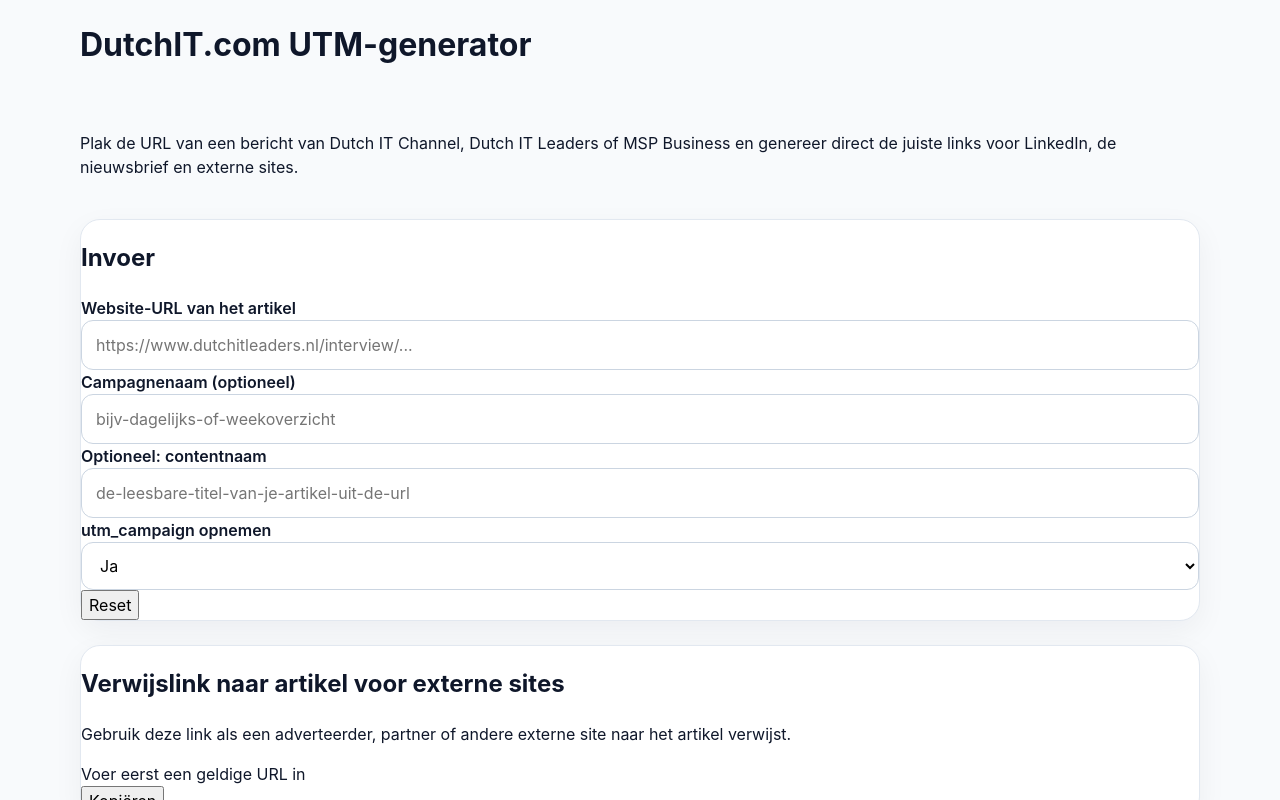
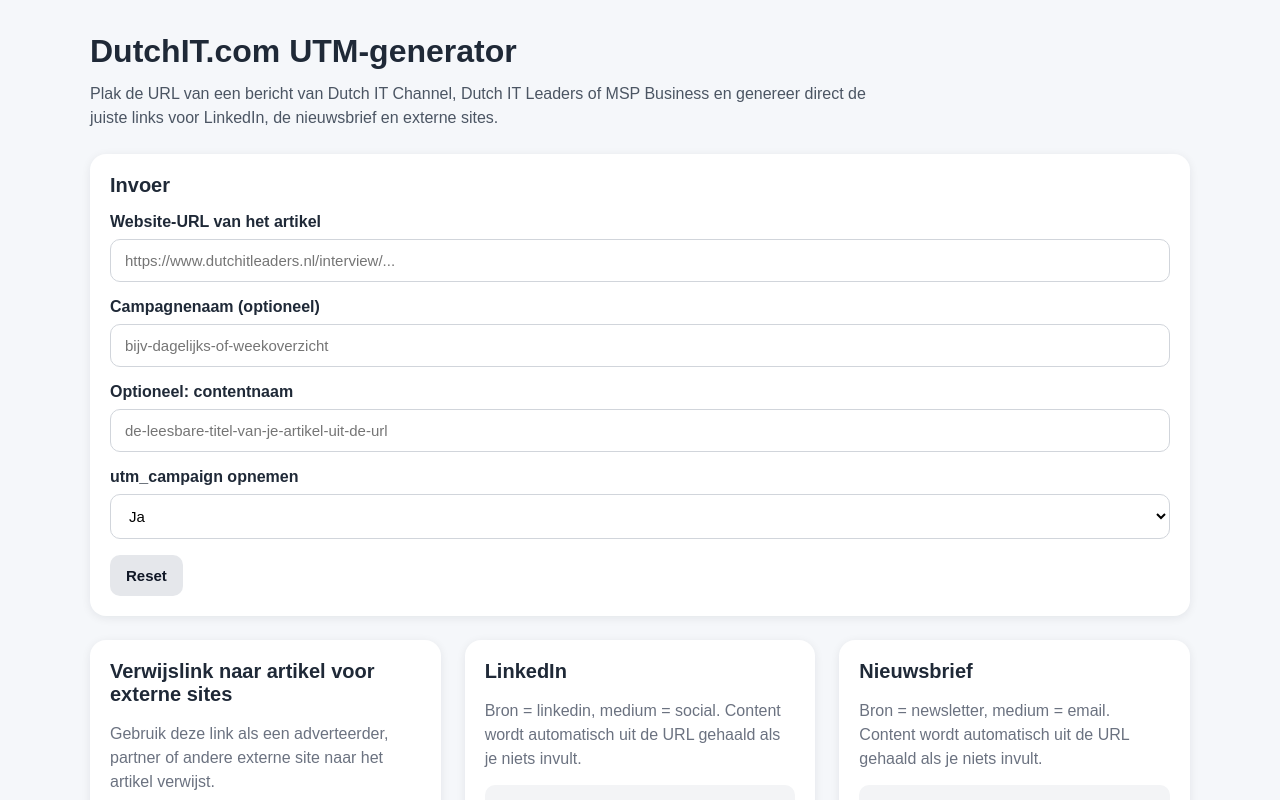
Before and after one commit to drkwbr-GH/UTM-code, a React (Vite) app: page / in a window 1280 px wide. Shown: the top 800 px of the page. Built offline with nearby package versions, Linux system fonts and the light colour scheme.

Commit message:
Update styles.css

```diff
--- a/src/styles.css
+++ b/src/styles.css
@@ -1,175 +1,137 @@
-:root {
-  font-family: Inter, ui-sans-serif, system-ui, -apple-system, BlinkMacSystemFont, "Segoe UI", sans-serif;
-  color: #0f172a;
-  background: #f8fafc;
-  line-height: 1.5;
-  font-weight: 400;
-}
-
 * {
   box-sizing: border-box;
 }
 
 body {
   margin: 0;
-  min-width: 320px;
-  min-height: 100vh;
-  background: #f8fafc;
+  font-family: Arial, sans-serif;
+  background: #f5f7fa;
+  color: #1f2937;
 }
 
-button,
-input,
-select {
-  font: inherit;
-}
-
-.page {
+.app {
+  min-height: 100vh;
   padding: 32px 20px;
 }
 
 .container {
-  max-width: 1120px;
+  max-width: 1100px;
   margin: 0 auto;
-  display: grid;
-  gap: 24px;
+}
+
+h1 {
+  margin: 0 0 12px;
+  font-size: 32px;
+  line-height: 1.2;
+}
+
+.intro {
+  margin: 0 0 24px;
+  max-width: 800px;
+  color: #4b5563;
+  line-height: 1.5;
 }
 
 .card {
   background: #ffffff;
-  border: 1px solid #e2e8f0;
-  border-radius: 20px;
-  box-shadow: 0 10px 30px rgba(15, 23, 42, 0.05);
+  border-radius: 16px;
+  padding: 20px;
+  box-shadow: 0 2px 10px rgba(15, 23, 42, 0.08);
+  margin-bottom: 24px;
 }
 
-.hero,
-.form-card,
-.notes-card,
-.output-card {
-  padding: 24px;
-}
-
-.hero h1 {
-  margin: 0 0 8px;
-  font-size: 2rem;
-  line-height: 1.1;
-}
-
-.hero p,
-.muted,
-.notes-card li {
-  color: #475569;
-}
-
-.form-card h2,
-.notes-card h2,
-.output-card h2 {
-  margin: 0 0 16px;
-  font-size: 1.125rem;
-}
-
-.form-grid {
-  display: grid;
-  grid-template-columns: repeat(2, minmax(0, 1fr));
-  gap: 20px;
-}
-
-.field {
-  display: grid;
-  gap: 8px;
-}
-
-.field-wide {
-  grid-column: 1 / -1;
+.card h2 {
+  margin-top: 0;
+  margin-bottom: 16px;
+  font-size: 20px;
 }
 
 label {
+  display: block;
+  margin-bottom: 8px;
   font-weight: 600;
 }
 
 input,
 select {
   width: 100%;
-  border: 1px solid #cbd5e1;
-  border-radius: 12px;
   padding: 12px 14px;
+  margin-bottom: 16px;
+  border: 1px solid #d1d5db;
+  border-radius: 10px;
   background: #fff;
+  font-size: 15px;
 }
 
 input:focus,
 select:focus {
-  outline: 2px solid #94a3b8;
-  outline-offset: 1px;
+  outline: none;
+  border-color: #2563eb;
+  box-shadow: 0 0 0 3px rgba(37, 99, 235, 0.12);
 }
 
-.actions {
-  align-self: end;
+button {
+  appearance: none;
+  border: 0;
+  border-radius: 10px;
+  padding: 12px 16px;
+  font-size: 15px;
+  font-weight: 600;
+  background: #2563eb;
+  color: white;
+  cursor: pointer;
 }
 
-.button {
-  border: 0;
-  border-radius: 14px;
-  padding: 12px 16px;
-  background: #0f172a;
-  color: #fff;
-  cursor: pointer;
-  min-width: 120px;
+button:hover {
+  background: #1d4ed8;
 }
 
-.button:hover {
-  opacity: 0.94;
+button.secondary {
+  background: #e5e7eb;
+  color: #111827;
 }
 
-.button:disabled {
-  cursor: not-allowed;
-  opacity: 0.45;
+button.secondary:hover {
+  background: #d1d5db;
 }
 
-.button-secondary {
-  background: #e2e8f0;
-  color: #0f172a;
+.grid {
+  display: grid;
+  grid-template-columns: 1fr;
+  gap: 24px;
+  margin-bottom: 24px;
 }
 
-.output-grid {
-  display: grid;
-  grid-template-columns: repeat(3, minmax(0, 1fr));
-  gap: 24px;
+.output {
+  min-height: 110px;
+  padding: 14px;
+  margin-bottom: 16px;
+  background: #f3f4f6;
+  border-radius: 10px;
+  word-break: break-word;
+  line-height: 1.45;
+  color: #111827;
 }
 
-.output-box {
-  min-height: 128px;
-  margin: 16px 0;
-  padding: 14px;
-  border-radius: 14px;
-  background: #f1f5f9;
-  color: #1e293b;
-  word-break: break-all;
-  white-space: pre-wrap;
+.small {
+  margin-top: 0;
+  margin-bottom: 14px;
+  color: #6b7280;
+  line-height: 1.5;
 }
 
-.notes-card ul {
+ul {
   margin: 0;
   padding-left: 20px;
 }
 
-@media (max-width: 900px) {
-  .output-grid {
-    grid-template-columns: 1fr;
+li {
+  margin-bottom: 10px;
+  line-height: 1.5;
+}
+
+@media (min-width: 900px) {
+  .grid {
+    grid-template-columns: repeat(3, 1fr);
   }
 }
-
-@media (max-width: 700px) {
-  .form-grid {
-    grid-template-columns: 1fr;
-  }
-
-  .page {
-    padding: 20px 14px;
-  }
-
-  .hero,
-  .form-card,
-  .notes-card,
-  .output-card {
-    padding: 18px;
-  }
-}
```
